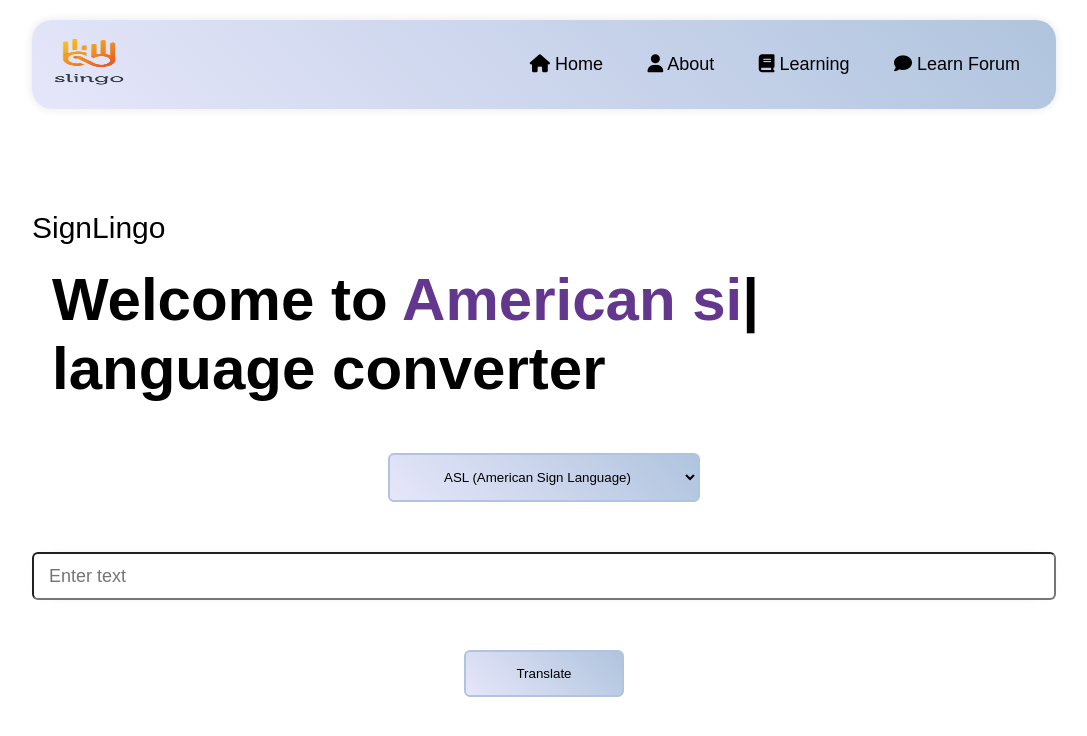
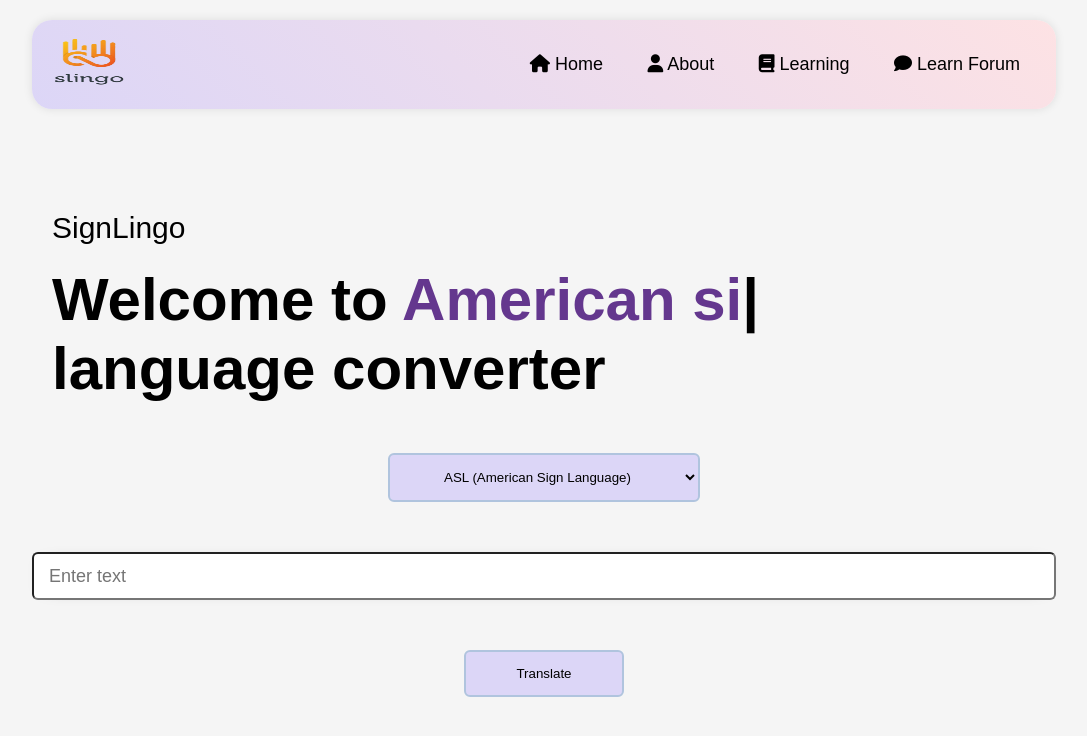
Before and after one commit to Xensen008/SLingo-DigiCoders, a plain HTML site: page index.html in a window 1280 px wide. Shown: the whole page, without its empty margins (96-1183 px from the left). Drawn offline with nearby package versions, Linux system fonts and the light colour scheme.

Commit message:
added new colors

```diff
--- a/css/style.css
+++ b/css/style.css
@@ -12,7 +12,7 @@ html {
 
 body {
     /* background: linear-gradient(to right, #E6E6FA, #B0C4DE); */
-    background-color: white;
+    background: #F5F5F5;
     color: #000;
 }
 
@@ -42,14 +42,14 @@ body {
 .container {
     padding: 20px 10%;
 }
-
+/* #B0C4DE */
 nav {
     display: flex;
     align-items: center;
     justify-content: space-between;
     flex-wrap: wrap;
     border-radius: 20px;
-    background: linear-gradient(45deg, #E6E6FA, #B0C4DE);
+    background: linear-gradient(45deg, #dcd6f7, #fde2e4);
     padding: 16px;
     box-shadow: 0px 0px 10px rgba(0, 0, 0, 0.1);
 }
@@ -85,6 +85,10 @@ nav ul li a:hover {
 
 .header-text h1 {
     font-size: 60px;
+    margin: 20px;
+}
+.header-text p {
+    font-size: 40 px;
     margin: 20px;
 }
 
@@ -148,7 +152,8 @@ nav ul li a:hover {
     padding: 14px 50px;
     border-radius: 6px;
     text-decoration: none;
-    background: linear-gradient(45deg, #E6E6FA, #B0C4DE);
+    background-color: #dcd6f7;
+    /* background: linear-gradient(45deg, #E6E6FA, #c2a7db); */
     color: #000;
     transition: background 0.5s;
 }
```
